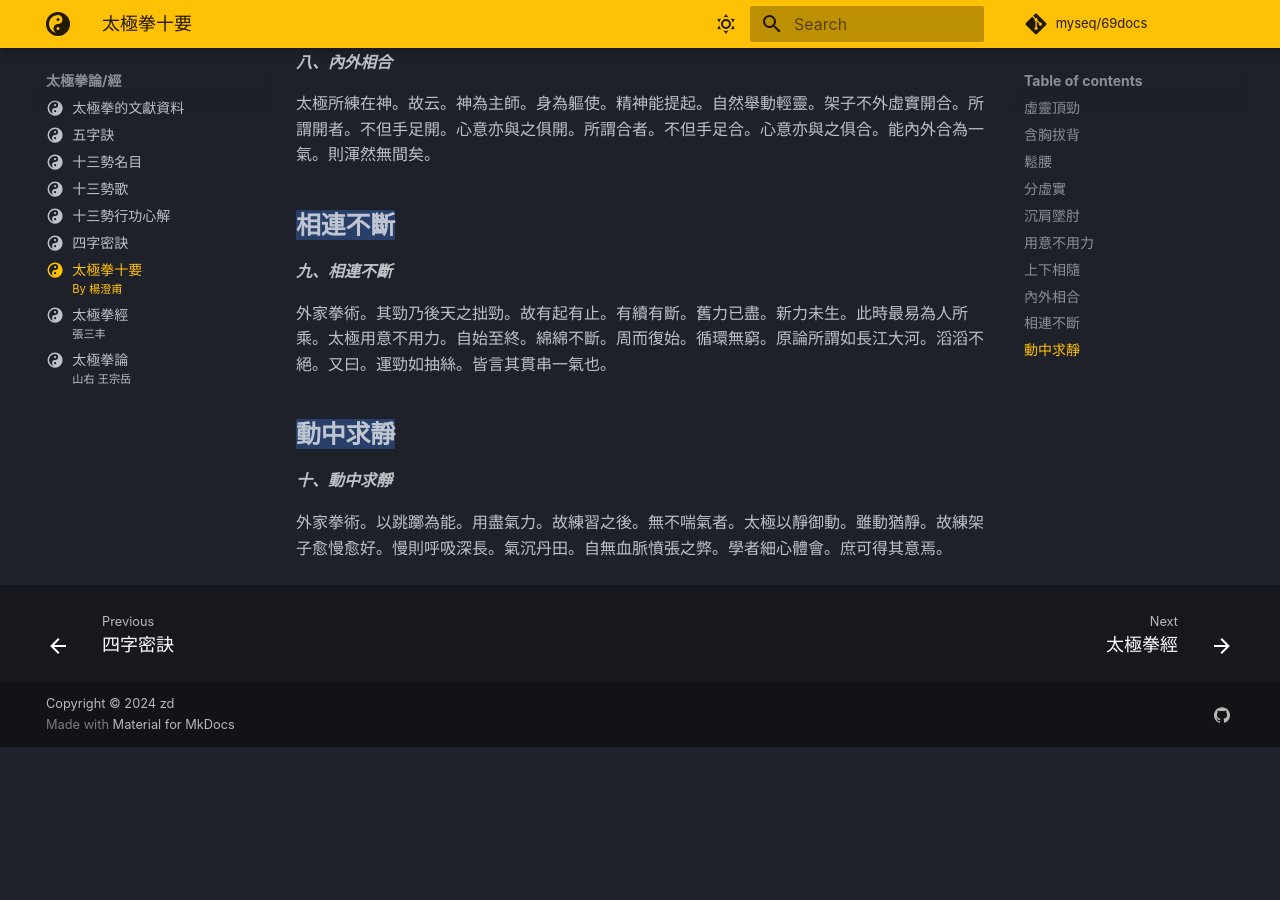
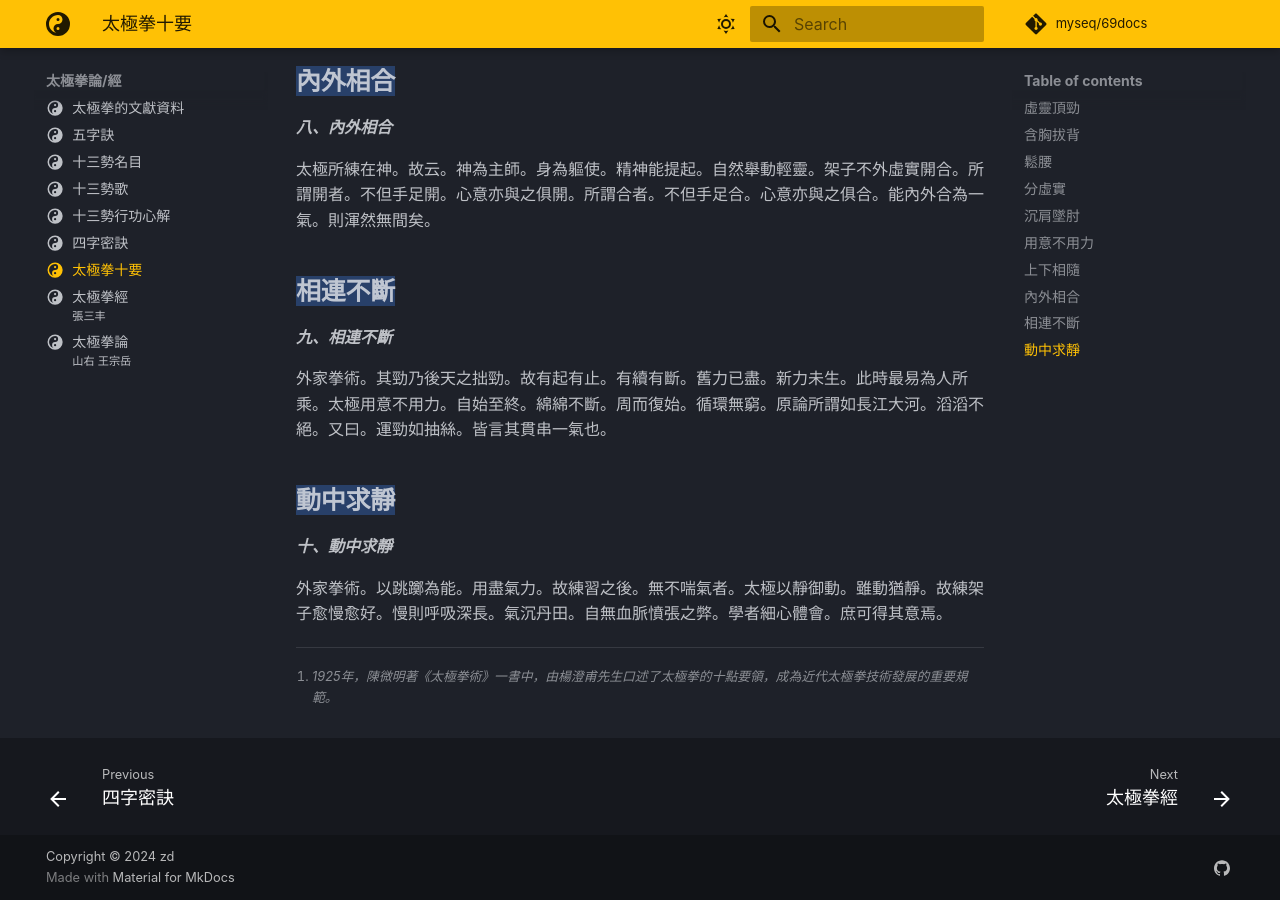
Before and after one commit to myseq/69docs, an MkDocs documentation site: the page built from docs/太極拳十要.md, in a window 1280 px wide and 900 px high, scrolled down 1621 px. Built offline with MkDocs 1.6.1 and Material for MkDocs 9.7.7, drawn with Linux system fonts in a browser that asks for light colours; some web fonts are replaced; comment, search, counter and statistics services are not loaded; before the commit the page ends 2368 px from its top, so only the background shows below that; some of the changed text lies outside the part shown.

Commit message:
add footnote

```diff
--- a/docs/太極拳十要.md
+++ b/docs/太極拳十要.md
@@ -1,10 +1,12 @@
 ---
 icon: material/yin-yang
 title: 太極拳十要
-subtitle: By 楊澄甫
+author: 楊澄甫 陳微明
 ---
 
 # 太極拳十要
+
+> 這是來自 **陳微明** 筆錄的《太極拳術十要》[^1]，由楊澄甫先生口述了太極拳的 **十點要領**。
 
 ## **{==虛靈頂勁==}**
 
@@ -66,3 +68,6 @@ subtitle: By 楊澄甫
 ***十、動中求靜***
 
 外家拳術。以跳躑為能。用盡氣力。故練習之後。無不喘氣者。太極以靜御動。雖動猶靜。故練架子愈慢愈好。慢則呼吸深長。氣沉丹田。自無血脈憤張之弊。學者細心體會。庶可得其意焉。
+
+
+[^1]: *1925年，陳微明著《太極拳術》一書中，由楊澄甫先生口述了太極拳的十點要領，成為近代太極拳技術發展的重要規範。*
--- a/mkdocs.yml
+++ b/mkdocs.yml
@@ -45,11 +45,13 @@ theme:
     code: Fira Mono
 
   features:
+    - content.footnote.tooltips
     - navigation.footer
       #    - navigation.tabs
       #    - navigation.tabs.sticky
 
 markdown_extensions:
+  - footnotes
   - attr_list
   - pymdownx.emoji:
       emoji_index: !!python/name:material.extensions.emoji.twemoji
```
